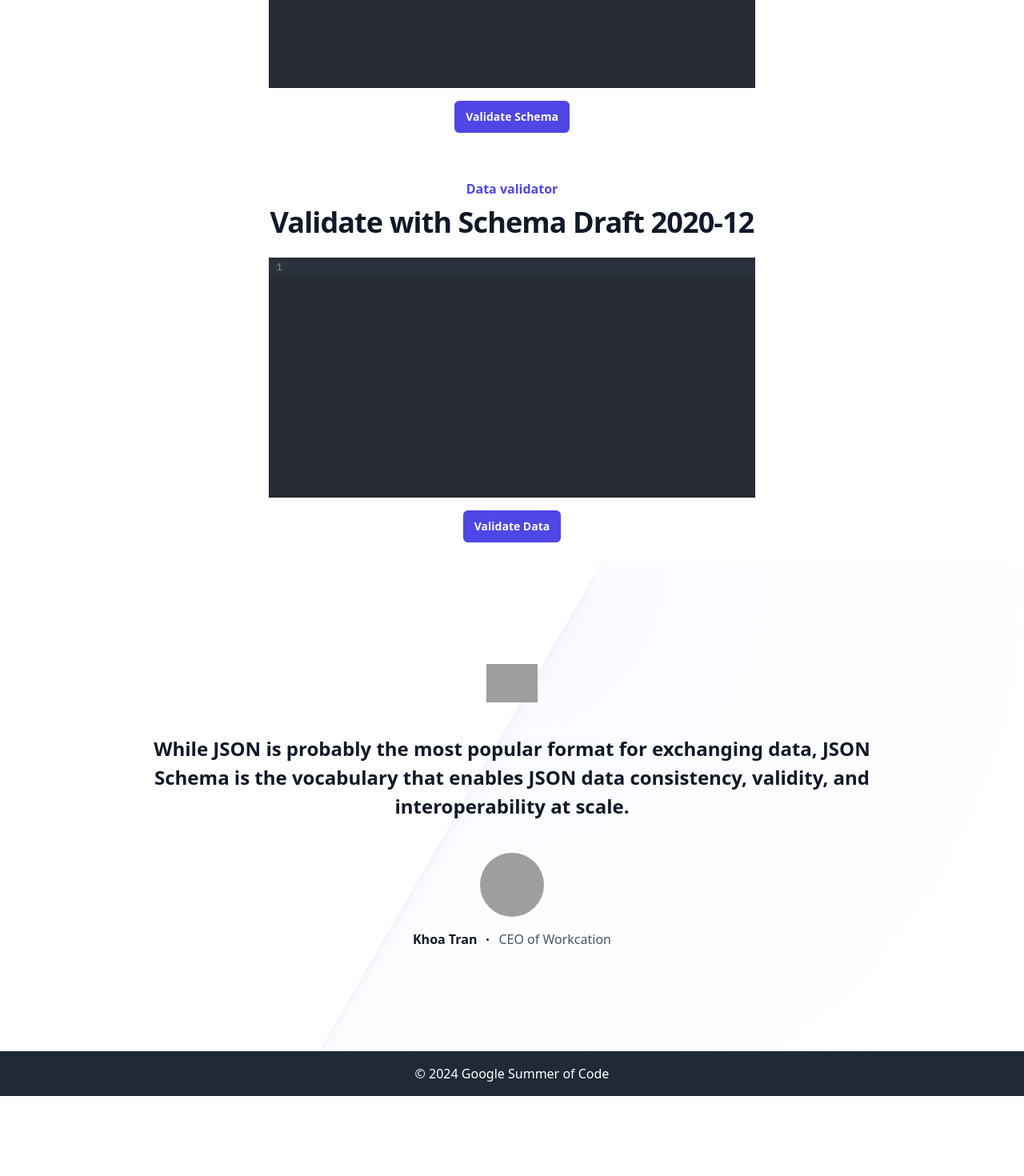
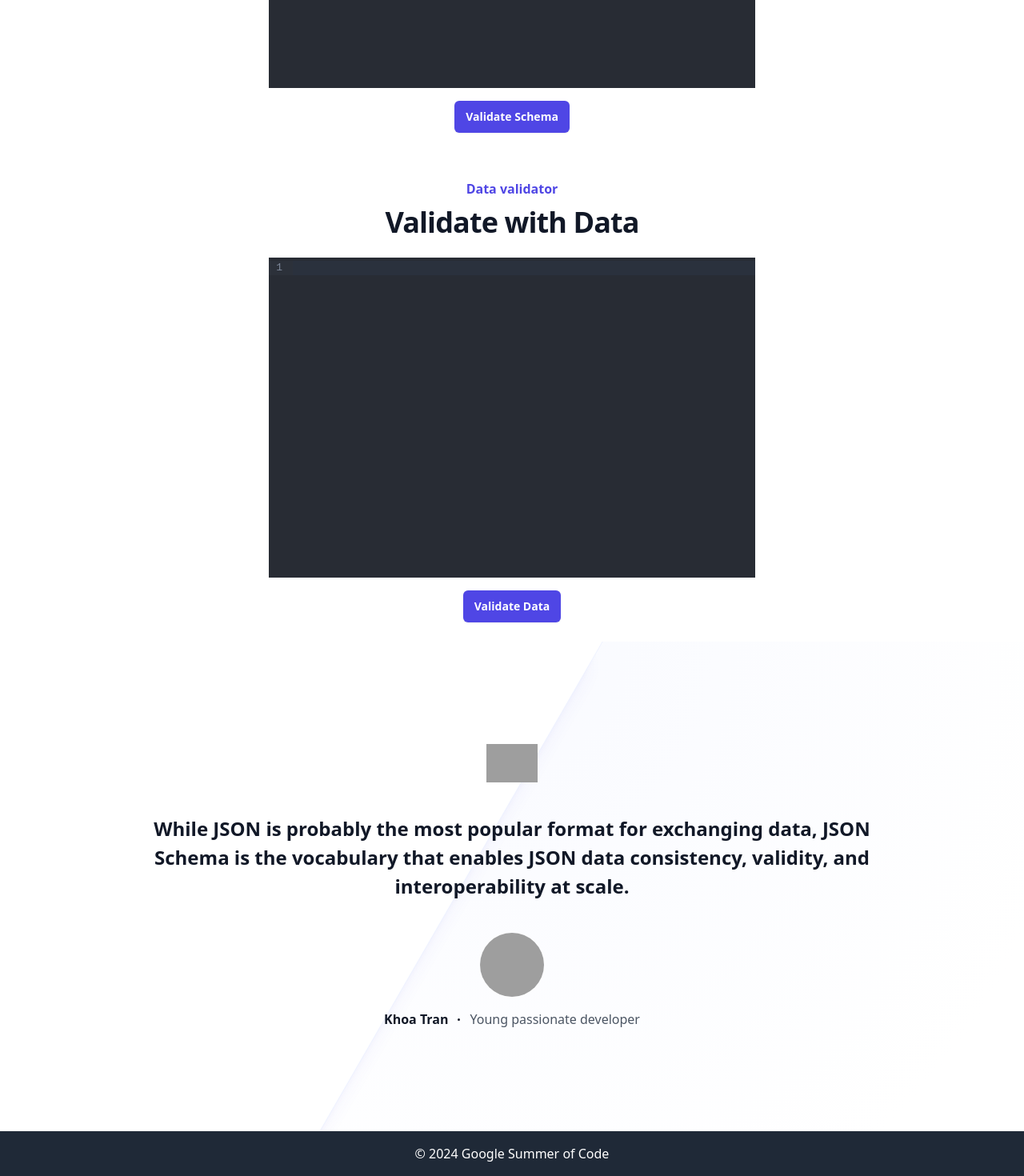
Before and after one commit to tdkhoaEA/schema-validate, a React (Vite) app: page / in a window 1280 px wide. Shown: the part 950-2420 px from the top of the page at 80% size. Before the commit the page ends 2320 px from the top, so only its background shows below. Built offline with nearby package versions, Linux system fonts and the light colour scheme; grey boxes are pictures that could not be loaded.

Commit message:
Update wording

```diff
--- a/src/App.jsx
+++ b/src/App.jsx
@@ -31,7 +31,7 @@ function App() {
                             Data validator
                         </h2>
                         <p className="mt-2 text-3xl font-bold tracking-tight text-gray-900 sm:text-4xl">
-                            Validate with Schema Draft 2020-12
+                            Validate with Data
                         </p>
                         {/* <p className="mt-6 text-lg leading-8 text-gray-600">
                             Quis tellus eget adipiscing convallis sit sit eget
--- a/src/components/Data.jsx
+++ b/src/components/Data.jsx
@@ -26,7 +26,7 @@ function Data({ schema }) {
             {/* <h2 className="p-2 font-bold text-lg">Input Data Schema</h2> */}
             <CodeMirror
                 value={data}
-                height="300px"
+                height="400px"
                 onChange={onChange}
                 theme="dark"
             />
--- a/src/components/Footer.jsx
+++ b/src/components/Footer.jsx
@@ -41,7 +41,7 @@ const Footer = () => {
                                     <circle cx={1} cy={1} r={1} />
                                 </svg>
                                 <div className="text-gray-600">
-                                    CEO of Workcation
+                                    Young passionate developer
                                 </div>
                             </div>
                         </figcaption>
```
